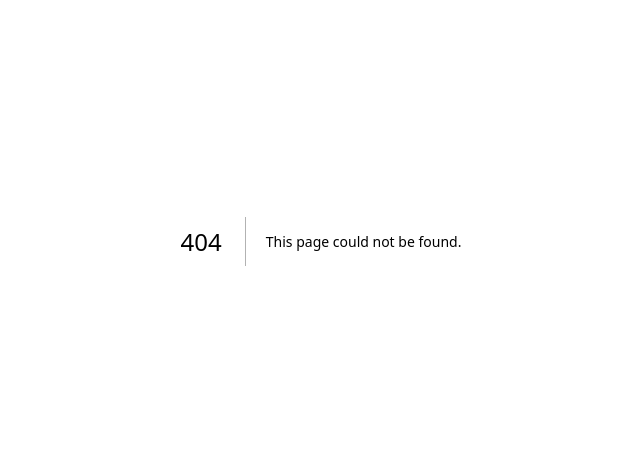
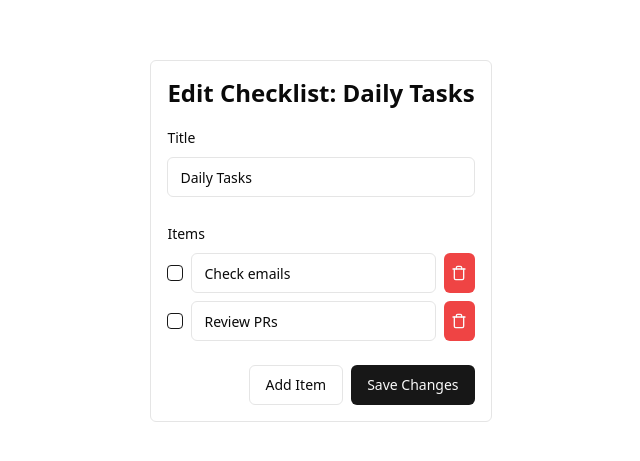
Before and after one commit to martin-dinahet/pre-flight-checklist, a Next.js app: page /edit/1 in a window 1280 px wide. Before the commit this address had no page. Shown: the part 159-620 px from the top of the page, without its empty margins (319-959 px from the left). Built offline with nearby package versions, Linux system fonts and the light colour scheme.

Commit message:
added update checklist form (not working yet, using mocks)

```diff
--- /dev/null
+++ b/src/app/actions/getChecklists.js
@@ -0,0 +1,28 @@
+"use server";
+
+export const getChecklists = async () => {
+  // In a real application, you would fetch this data from your API
+  return [
+    {
+      id: "1",
+      title: "Daily Tasks",
+      items: [
+        { id: "1", text: "Check emails", checked: false },
+        { id: "2", text: "Review PRs", checked: false },
+      ],
+    },
+    {
+      id: "2",
+      title: "Weekly Goals",
+      items: [
+        { id: "1", text: "Team meeting", checked: false },
+        { id: "2", text: "Project planning", checked: false },
+      ],
+    },
+  ];
+};
+
+export const getChecklist = async (id) => {
+  const checklists = await getChecklists();
+  return checklists.find((checklist) => checklist.id === id) || null;
+};
--- /dev/null
+++ b/src/app/edit/[id]/ChecklistEditForm.jsx
@@ -0,0 +1,82 @@
+"use client";
+
+import { useState } from "react";
+import { useRouter } from "next/navigation";
+import { Button } from "@/components/ui/button";
+import { Checkbox } from "@/components/ui/checkbox";
+import { Input } from "@/components/ui/input";
+import { Label } from "@/components/ui/label";
+import { Trash } from "lucide-react";
+import { cn } from "@/lib/utils";
+
+export const ChecklistEditForm = ({ id, title: initialTitle, items: initialItems }) => {
+  const [title, setTitle] = useState(initialTitle);
+  const [items, setItems] = useState(initialItems);
+  const router = useRouter();
+
+  const handleTitleChange = (e) => {
+    setTitle(e.target.value);
+  };
+
+  const handleItemChange = (id, field, value) => {
+    setItems(
+      items.map((item) =>
+        item.id === id ? { ...item, [field]: field === "checked" ? !!value : value } : item
+      )
+    );
+  };
+
+  const handleAddItem = () => {
+    setItems([...items, { id: Date.now().toString(), text: "", checked: false }]);
+  };
+
+  const handleRemoveItem = (id) => {
+    setItems(items.filter((item) => item.id !== id));
+  };
+
+  const handleSubmit = async (e) => {
+    e.preventDefault();
+    // Here you would typically send the updated checklist to your API
+    console.log("Submitting updated checklist:", { id, title, items });
+    // After successful update, redirect to the main page
+    router.push("/");
+  };
+
+  return (
+    <form onSubmit={handleSubmit} className="space-y-6">
+      <div className="space-y-2">
+        <Label htmlFor="title">Title</Label>
+        <Input type="text" id="title" value={title} onChange={handleTitleChange} />
+      </div>
+      <div className="space-y-2">
+        <Label>Items</Label>
+        {items.map((item) => (
+          <div key={item.id} className="flex items-center space-x-2">
+            <Checkbox
+              checked={item.checked}
+              onCheckedChange={(checked) => handleItemChange(item.id, "checked", checked)}
+            />
+            <Input
+              value={item.text}
+              onChange={(e) => handleItemChange(item.id, "text", e.target.value)}
+              className="flex-grow"
+            />
+            <Button
+              type="button"
+              variant="destructive"
+              size="icon"
+              onClick={() => handleRemoveItem(item.id)}>
+              <Trash className="h-4 w-4" />
+            </Button>
+          </div>
+        ))}
+      </div>
+      <div className={cn("flex gap-2 justify-end")}>
+        <Button type="button" onClick={handleAddItem} variant="outline">
+          Add Item
+        </Button>
+        <Button type="submit">Save Changes</Button>
+      </div>
+    </form>
+  );
+};
--- /dev/null
+++ b/src/app/edit/[id]/page.jsx
@@ -0,0 +1,22 @@
+import { getChecklist } from "@/app/actions/getChecklists";
+import { ChecklistEditForm } from "./ChecklistEditForm";
+import { cn } from "@/lib/utils";
+
+const EditChecklistPage = async ({ params }) => {
+  const checklist = await getChecklist(params.id);
+
+  if (!checklist) {
+    return <div>Checklist not found</div>;
+  }
+
+  return (
+    <div className="w-screen min-h-screen grid place-items-center">
+      <div className={cn("border rounded-md p-4")}>
+        <h1 className="text-2xl font-bold mb-4">Edit Checklist: {checklist.title}</h1>
+        <ChecklistEditForm id={checklist.id} title={checklist.title} items={checklist.items} />
+      </div>
+    </div>
+  );
+};
+
+export default EditChecklistPage;
--- a/src/app/page.jsx
+++ b/src/app/page.jsx
@@ -1,28 +1,12 @@
+"use server";
+
 import { cn } from "@/lib/utils";
 import { Header } from "@/components/punpun/Header";
 import { ChecklistCard } from "@/components/punpun/ChecklistCard";
+import { getChecklists } from "@/app/actions/getChecklists";
 
-const Index = () => {
-  const checklists = [
-    {
-      title: "Checklist title",
-      description:
-        "Lorem ipsum dolor sit amet consectetur adipisicing elit. Amet quaerat alias natus fugit sit sequi?",
-      status: "In progress",
-    },
-    {
-      title: "Checklist title",
-      description:
-        "Lorem ipsum dolor sit amet consectetur adipisicing elit. Amet quaerat alias natus fugit sit sequi?",
-      status: "In progress",
-    },
-    {
-      title: "Checklist title",
-      description:
-        "Lorem ipsum dolor sit amet consectetur adipisicing elit. Amet quaerat alias natus fugit sit sequi?",
-      status: "In progress",
-    },
-  ];
+const Index = async () => {
+  const checklists = await getChecklists();
 
   return (
     <>
@@ -31,7 +15,8 @@ const Index = () => {
         <div className={cn("w-full", "p-4", "flex flex-wrap gap-4")}>
           {checklists.map((checklist, key) => (
             <ChecklistCard
-              key={key}
+              key={checklist.id}
+              id={checklist.id}
               title={checklist.title}
               description={checklist.description}
               status={checklist.status}
--- a/src/components/punpun/ChecklistCard.jsx
+++ b/src/components/punpun/ChecklistCard.jsx
@@ -1,9 +1,12 @@
 "use client";
 
+import Link from "next/link";
 import { cn } from "@/lib/utils";
-import { Button } from "@/components/ui/button";
+import { Button, buttonVariants } from "@/components/ui/button";
+import { Pen } from "lucide-react";
+import { Trash } from "lucide-react";
 
-export const ChecklistCard = ({ title, description, status, className = "", ...props }) => {
+export const ChecklistCard = ({ id, title, description, status, className = "", ...props }) => {
   return (
     <>
       <div
@@ -16,8 +19,12 @@ export const ChecklistCard = ({ title, description, status, className = "", ...p
         <div className={cn("flex justify-between items-center", "mt-6")}>
           <p>{status}</p>
           <div className={cn("flex gap-2")}>
-            <Button>Edit</Button>
-            <Button>Delete</Button>
+            <Link href={`/edit/${id}`} className={buttonVariants({ variant: "outline" })}>
+              <Pen /> Edit
+            </Link>
+            <Button variant="destructive">
+              <Trash /> Delete
+            </Button>
           </div>
         </div>
       </div>
--- a/src/components/punpun/Header.jsx
+++ b/src/components/punpun/Header.jsx
@@ -1,3 +1,5 @@
+"use client";
+
 import Link from "next/link";
 import { cn } from "@/lib/utils";
 import { Button } from "@/components/ui/button";
```
Also changed, not shown: src/lib/types.js (added, +15 -0 lines).
